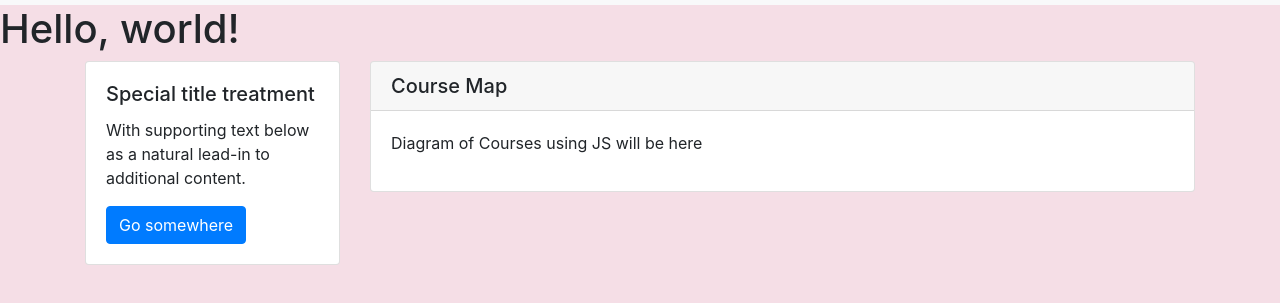
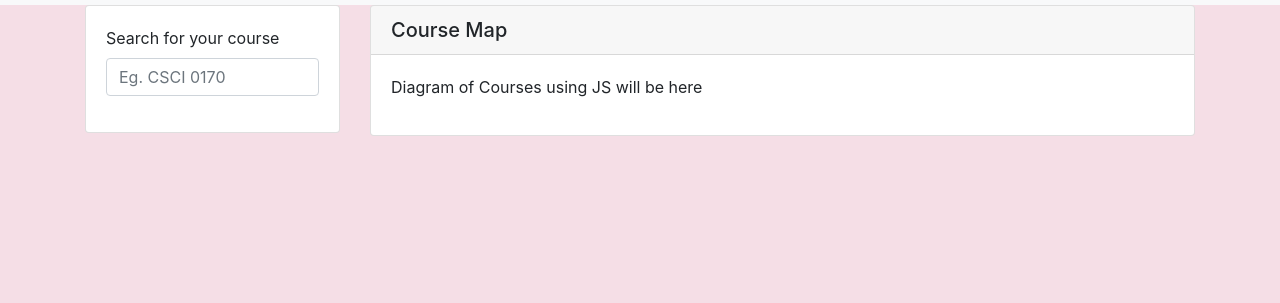
Before and after one commit to John1114/Courses-Brown-Scraper, a plain HTML site: page index.html in a window 1280 px wide. Shown: the part 51-354 px from the top of the page. Drawn offline with nearby package versions, Linux system fonts and the light colour scheme.

Commit message:
Update index.html

```diff
--- a/index.html
+++ b/index.html
@@ -29,7 +29,6 @@
         Courses @ Brown 2.0
       </a>
     </nav>
-    <h1>Hello, world!</h1>
 
     <!-- Cards -->
     <div class="container">
@@ -37,9 +36,12 @@
         <div class="col-sm-3">
           <div class="card">
             <div class="card-body">
-              <h5 class="card-title">Special title treatment</h5>
-              <p class="card-text">With supporting text below as a natural lead-in to additional content.</p>
-              <a href="#" class="btn btn-primary">Go somewhere</a>
+              <form>
+                <div class="form-group">
+                  <label for="formGroupExampleInput">Search for your course</label>
+                  <input type="text" class="form-control" id="formGroupExampleInput" placeholder="Eg. CSCI 0170">
+                </div>
+              </form>
             </div>
           </div>
         </div>
```
